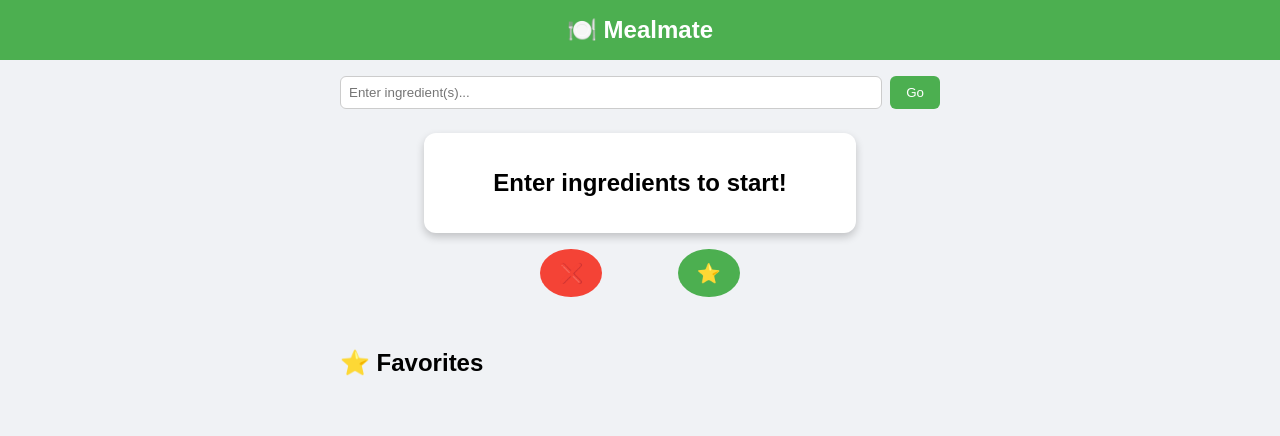
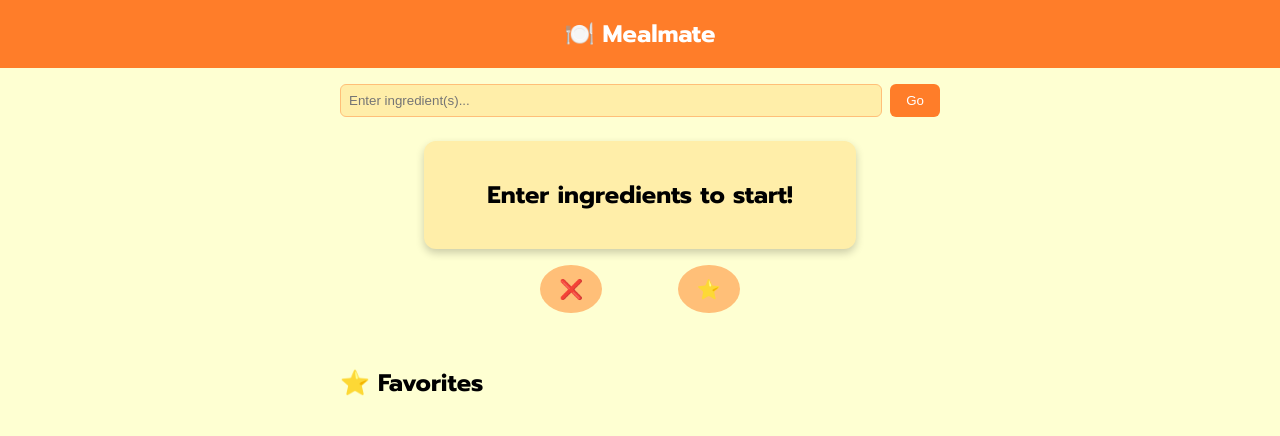
Before and after one commit to campksk/MealMate, a plain HTML site: page Front_end/index.html in a window 1280 px wide. Drawn offline with Linux system fonts and the light colour scheme; no server answers.

Commit message:
css update

```diff
--- a/Front_end/style.css
+++ b/Front_end/style.css
@@ -1,15 +1,16 @@
+@import url('https://fonts.googleapis.com/css2?family=Noto+Sans+Thai&family=Prompt:wght@400;700&display=swap'); /*import font*/
 body {
-  font-family: Arial, sans-serif;
+  font-family: 'Prompt', 'Noto Sans Thai', Arial, sans-serif;
   display: flex;
   flex-direction: column;
   align-items: center;
   margin: 0;
   padding: 0;
-  background: #f0f2f5;
+  background: #FEFFD2; /* light orange background */
 }
 
 header {
-  background: #4CAF50;
+  background: #FF7D29; /* dark orange */
   color: white;
   width: 100%;
   text-align: center;
@@ -38,13 +39,14 @@ main {
 #ingredient-form input {
   flex: 1;
   padding: 0.5rem;
-  border: 1px solid #ccc;
+  border: 1px solid #FFBF78; /* medium orange border */
   border-radius: 6px;
+  background: #FFEEA9; /* light orange input */
 }
 
 #ingredient-form button {
   padding: 0.5rem 1rem;
-  background: #4CAF50;
+  background: #FF7D29; /* dark orange button */
   border: none;
   border-radius: 6px;
   color: white;
@@ -54,7 +56,7 @@ main {
 .card {
   width: 100%;
   max-width: 400px;
-  background: white;
+  background: #FFEEA9; /* card background */
   border-radius: 12px;
   box-shadow: 0 4px 8px rgba(0,0,0,0.2);
   display: flex;
@@ -80,8 +82,8 @@ main {
   color: white;
 }
 
-.dislike { background: #f44336; }
-.like { background: #4CAF50; }
+.dislike { background: #FFBF78; } /* dark orange for dislike */
+.like { background: #FFBF78; color: #000; } /* medium orange for like, black text */
 
 #favorites {
   margin-top: 2rem;
@@ -94,7 +96,7 @@ main {
 #favorite-list { list-style: none; padding: 0; }
 
 #favorite-list li {
-  background: white;
+  background: #FFEEA9; /* light orange list item */
   margin: 0.3rem 0;
   padding: 0.5rem;
   border-radius: 6px;
@@ -111,11 +113,11 @@ main {
   cursor: pointer;
   font-size: 0.8rem;
   color: white;
-  background: #2196F3;
+  background: #FFBF78; /* medium orange toggle button */
 }
 
 .favorite-count {
   margin-left: 0.5rem;
-  color: #ff9800;
+  color: #FF7D29; /* dark orange */
   font-weight: bold;
 }
```
